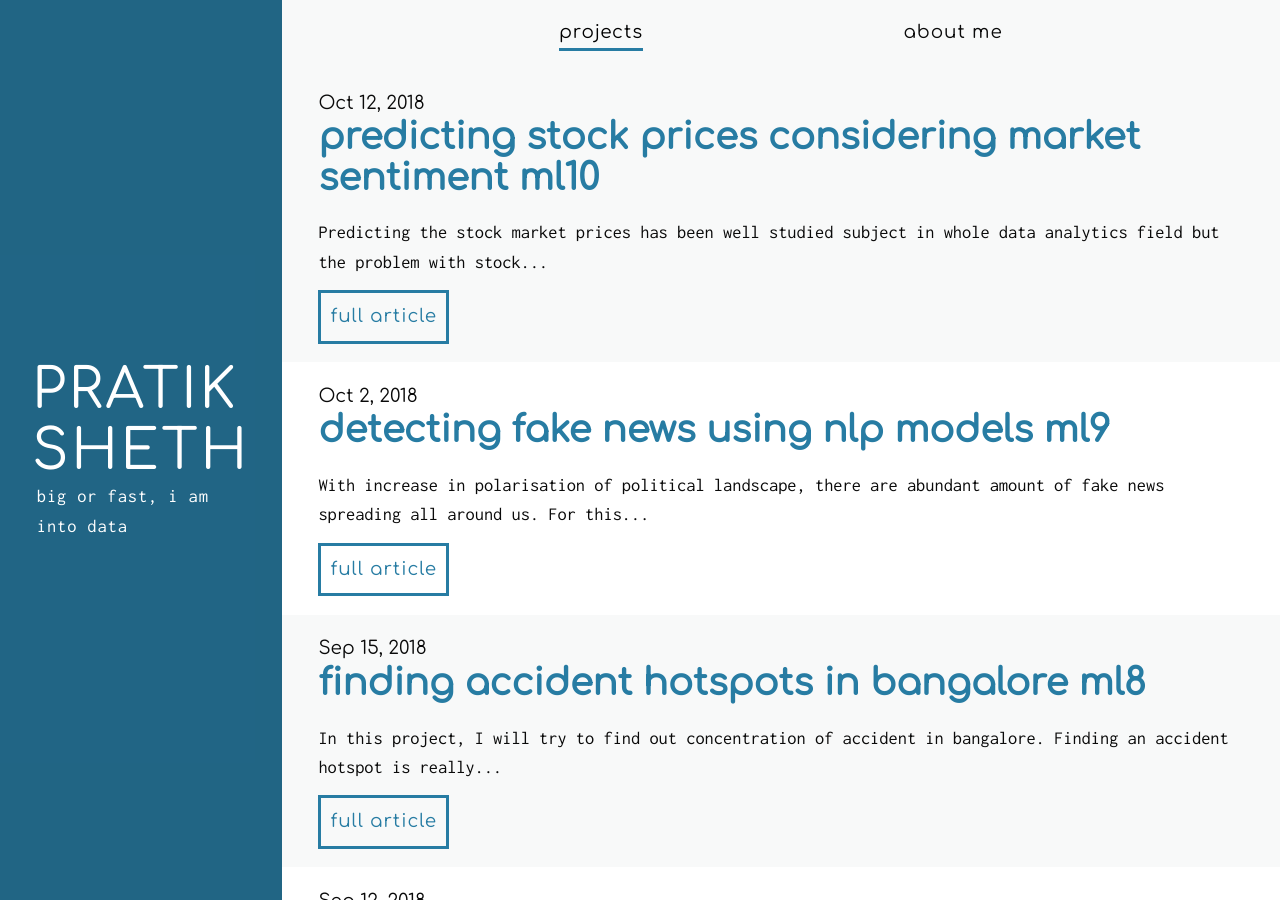
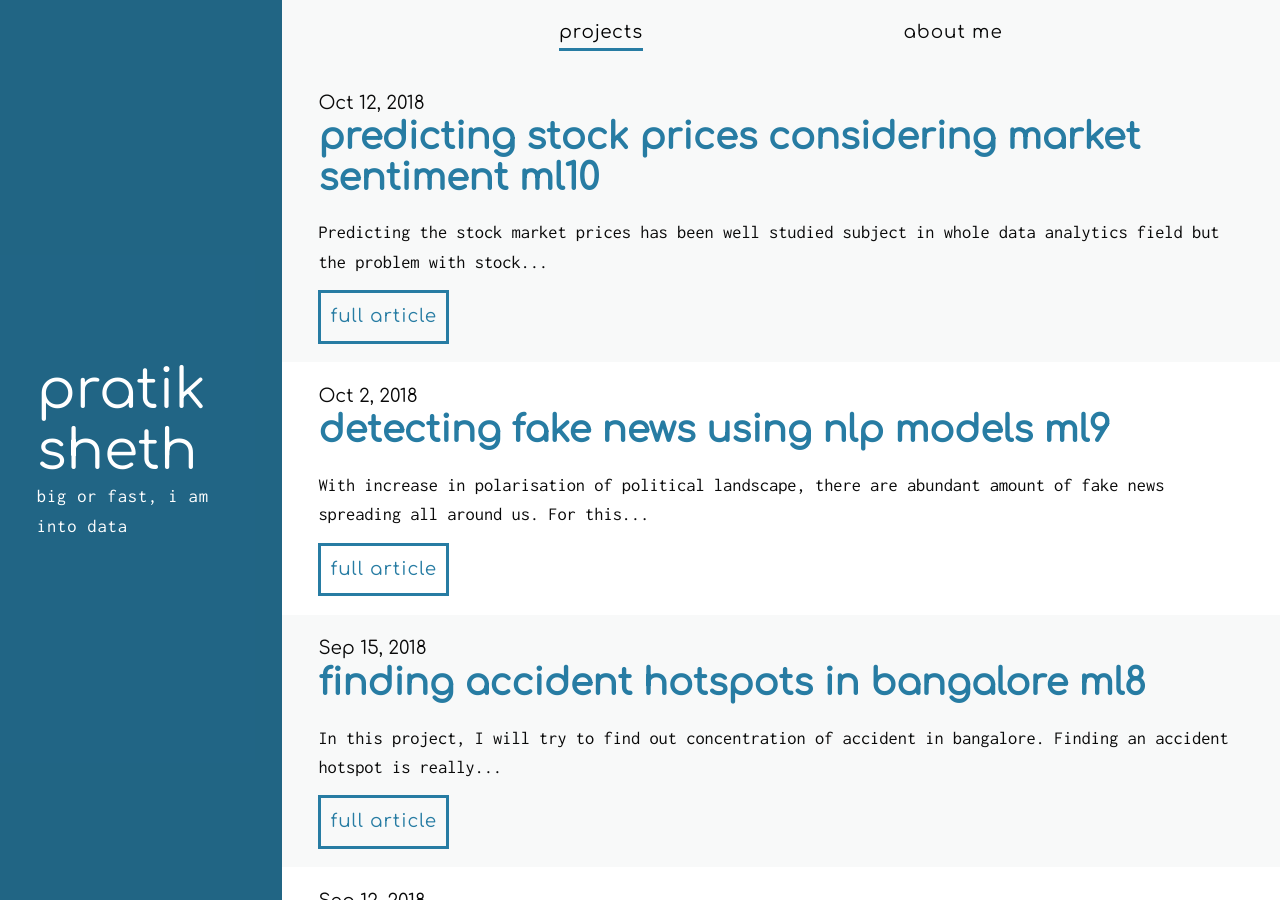
Before and after one commit to daftengineer/daftengineer.github.io, a Jekyll site: the page built from index.html, in a window 1280 px wide and 900 px high. Built offline with Jekyll 4.4.1, drawn with Linux system fonts in a browser that asks for light colours; nearby versions of some CDN libraries; the list of posts is cut into pages by our own code.

Commit message:
Update index.html

```diff
--- a/index.html
+++ b/index.html
@@ -8,7 +8,7 @@
       {% endfor %}
     <div class="previews__container">
 
-      <span class="siteheader" style="font-family:'Comfortaa',monospace;">{{ site.title }}</span>
+      <div class="siteheader">{{ site.title }}</div>
       <span style="text-transform:lowercase;">Big or Fast, I am into Data</span>
     </div>
   </div>
```
